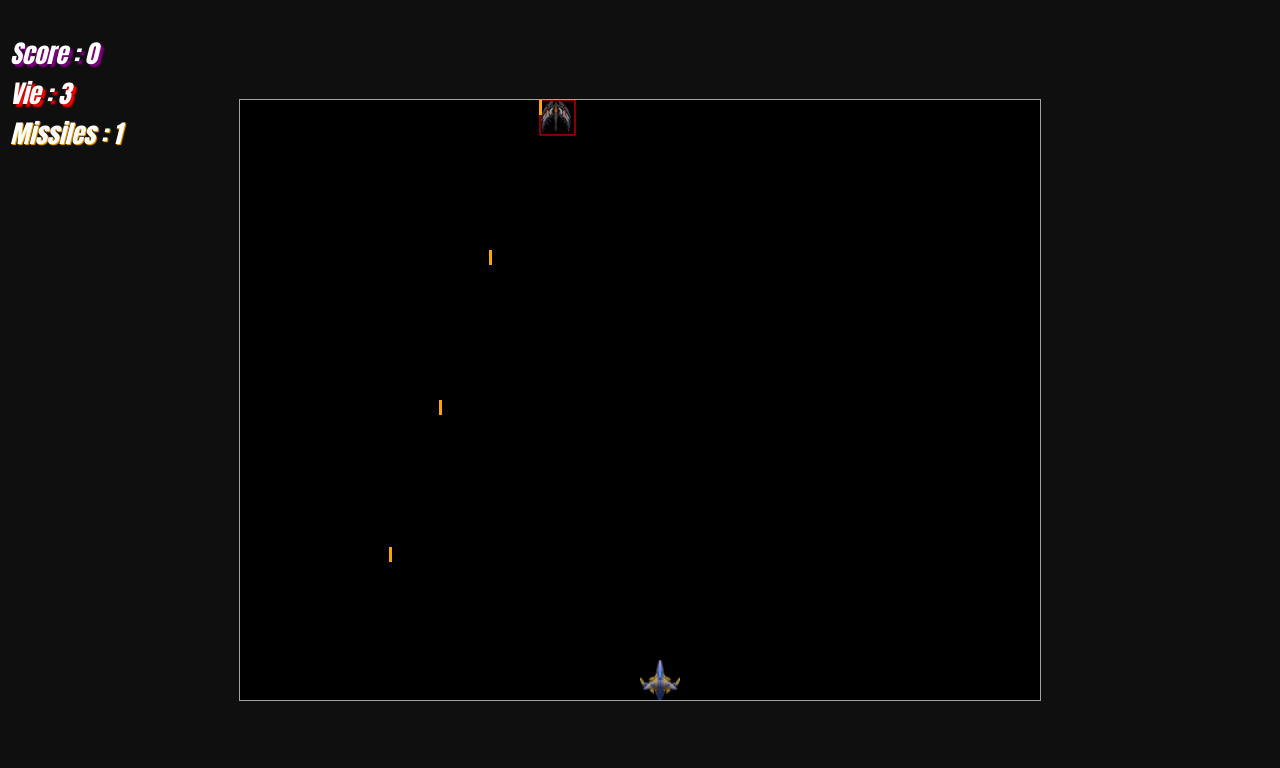
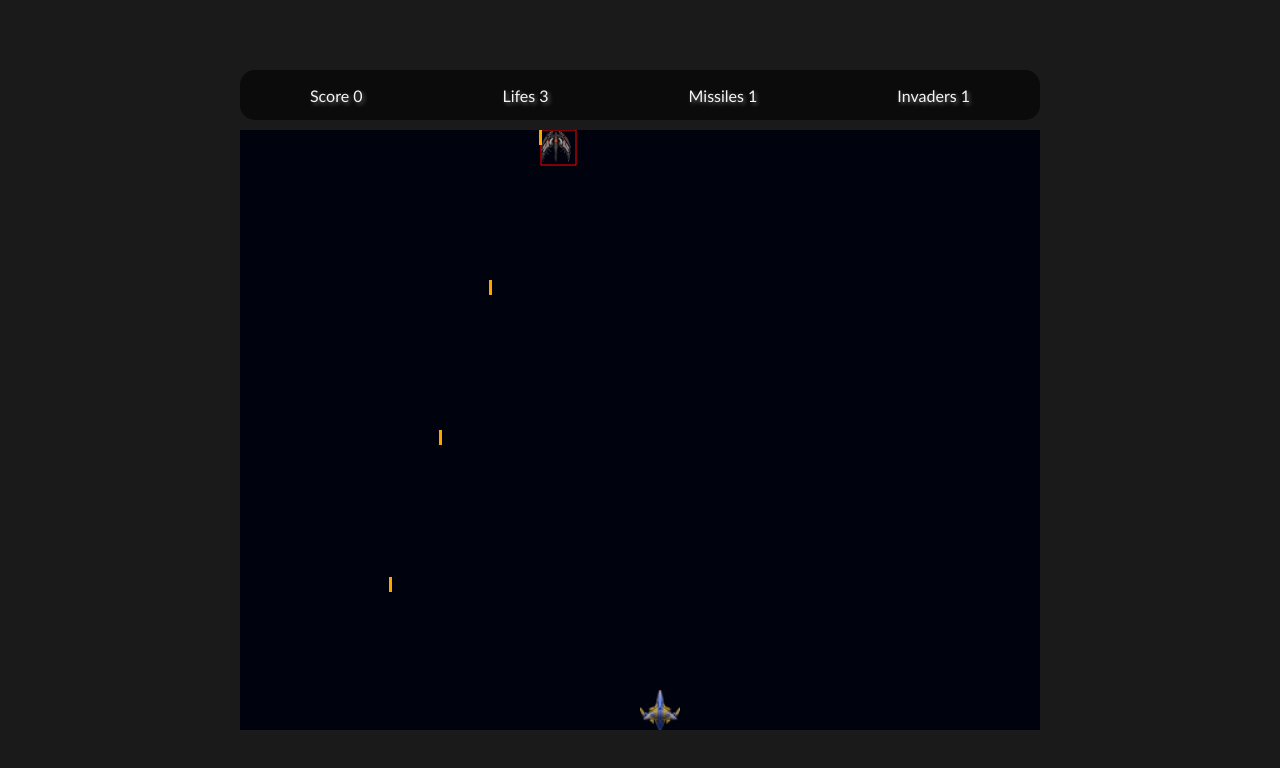
Before and after one commit to williamh973/space-battle-game, a plain HTML site: page index.html in a window 1280 px wide. Drawn offline with Linux system fonts and the light colour scheme.

Commit message:
game over system added

```diff
--- a/app.js
+++ b/app.js
@@ -5,25 +5,31 @@ import { checkAlienMissileOffscreenBottom, missilePlayerUpdate } from "./spawn-c
 import { particleUpdate } from "./spawn-controller/particle/particle-update.js";
 import { alienMissileFireRate } from "./spawn-controller/missile/alien-missile-fire-rate.js";
 import { playerMissileCollideInvaders } from "./spawn-controller/missile/player-missile-collide.js";
+import { displayInterface, updateInvaderNumber } from "./interface.js";
+import { checkIfGameOver } from "./game-over.js";
 
 
 
 init();
-
+displayInterface();
 
 const animate = () => {
     canvasParam.c.clearRect( 0, 0, canvasParam.canvas.width, canvasParam.canvas.height);
     requestAnimationFrame(animate);
 
     gameVariables.grids.forEach((grid, indexGrid) => {
+        updateInvaderNumber(grid);
+        alienMissileFireRate(grid);
+        grid.update();
         grid.drawDebugCollisionSquare();
-        grid.update();
-        alienMissileFireRate(grid);
+
+
         grid.invaders.forEach((invader, indexI) => {
             invader.update({
                 velocity : grid.velocity
             });
 
+            checkIfGameOver(invader);
             playerMissileCollideInvaders(grid, invader, indexGrid, indexI);
         })
     })
--- /dev/null
+++ b/game-over.js
@@ -0,0 +1,31 @@
+import { canvasParam } from "./canvasParam.js";
+import { gameVariables } from "./gameVariables.js";
+
+
+export const drawTextGameOver = () => {
+    canvasParam.c.font = '50px Arial';
+    canvasParam.c.fillStyle = 'black';
+    canvasParam.c.strokeStyle = 'white';
+    canvasParam.c.lineWidth = 3;
+    canvasParam.c.textAlign = 'center';
+    canvasParam.c.textBaseline = 'middle';
+    const text = 'GAME OVER';
+    const x = canvasParam.canvas.width / 2;
+    const y = canvasParam.canvas.height / 2;
+    canvasParam.c.strokeText(text, x, y);
+    canvasParam.c.fillText(text, x, y);
+};
+
+
+export const checkIfGameOver = (invader) => {
+    const invadersOffScreenOnBelow = invader.position.y + invader.height >= canvasParam.canvas.height;
+    const playerLifeEqualToZero = gameVariables.lifes === 0;
+
+  if (invadersOffScreenOnBelow || playerLifeEqualToZero) {
+      console.log();
+    return (
+        gameVariables.isGameOver = true,
+        drawTextGameOver()
+        )
+  }
+};
--- a/gameVariables.js
+++ b/gameVariables.js
@@ -7,9 +7,11 @@ export const gameVariables = {
   lifes : 3,
   level : 1,
   scoreTag : document.getElementById('score'),
-  lifeTag : document.getElementById('vie'),
-  tirTag : document.getElementById('tir'),
-  vie : 1,
+  lifeTag : document.getElementById('life'),
+  missileTag : document.getElementById('shoot'),
+  invaderTag : document.getElementById('invaders'),
+  invader : 0,
   score : 0,
-  majTir : 1
+  updateShoot : 1,
+  isGameOver : false
 }
--- a/index.html
+++ b/index.html
@@ -7,12 +7,16 @@
     <link rel="stylesheet" type="text/css" href="style.css">
     <title>Space battle</title>
 </head>
+
 <body>
 
+    <div id="hud">
+      <p class="element-hud" id="score"></p>
+      <p class="element-hud" id="life"></p>
+      <p class="element-hud" id="shoot"></p>
+      <p class="element-hud" id="invaders"></p>
+    </div>
     <canvas id="canvas"></canvas>
-    <p id="score"></p>
-    <p id="vie"></p>
-    <p id="tir"></p>
 
     <script src="app.js" type="module"></script>
 </body>
--- a/init.js
+++ b/init.js
@@ -8,12 +8,12 @@ export const init = () => {
     gameVariables.alienMissiles = [];
     gameVariables.particules = [];
     gameVariables.lifes = 3;
+    gameVariables.level = 1;
     gameVariables.scoreTag = document.getElementById('score');
-    gameVariables.lifeTag = document.getElementById('vie');
-    gameVariables.tirTag = document.getElementById('tir');
-    gameVariables.vie = 1;
+    gameVariables.lifeTag = document.getElementById('life');
+    gameVariables.missileTag = document.getElementById('shoot');
     gameVariables.score = 0;
-    gameVariables.majTir = 1
+    gameVariables.updateShoot = 1
     gameVariables.player = new Player();
     gameVariables.grids = [new Grid()];
 };
--- a/interface.js
+++ b/interface.js
@@ -1,50 +1,35 @@
 import { gameVariables } from "./gameVariables.js";
 import { init } from "./init.js";
-import { Alien } from "./spawn-controller/alien/alien-class.js";
 
 
-gameVariables.scoreTag.innerText = "Score : " + gameVariables.score;
-gameVariables.scoreTag.style.position = "absolute";
-gameVariables.scoreTag.style.top = "10px";
-gameVariables.scoreTag.style.left = "10px"
-gameVariables.scoreTag.style.font = "italic 25px impact"
-gameVariables.scoreTag.style.color = "white"
-gameVariables.scoreTag.style.textShadow = "3px 3px 2px purple"
+export const displayInterface = () => {
+  gameVariables.scoreTag.innerText = "Score  " + gameVariables.score;
+  gameVariables.lifeTag.innerText = "Lifes  " + gameVariables.lifes;
+  gameVariables.missileTag.innerText = "Missiles  " + gameVariables.updateShoot;
+  gameVariables.invaderTag.innerText = "Invaders  " + gameVariables.invader;
+};
 
-// la vie
-gameVariables.lifeTag.innerText = "Vie : " + gameVariables.lifes;
-gameVariables.lifeTag.style.position = "absolute";
-gameVariables.lifeTag.style.top = "50px";
-gameVariables.lifeTag.style.left = "10px"
-gameVariables.lifeTag.style.font = "italic 25px impact"
-gameVariables.lifeTag.style.color = "white"
-gameVariables.lifeTag.style.textShadow = "3px 3px 2px red"
-
-// les tirs effectués
-gameVariables.tirTag.innerText = "Missiles : " + gameVariables.majTir;
-gameVariables.tirTag.style.position = "absolute";
-gameVariables.tirTag.style.top = "90px";
-gameVariables.tirTag.style.left = "10px"
-gameVariables.tirTag.style.font = "italic 25px impact"
-gameVariables.tirTag.style.color = "white"
-gameVariables.tirTag.style.textShadow = "1px 1px 1px orange"
-
+export const updateInvaderNumber = (grid) => {
+    gameVariables.invader = grid.invaders.length;
+    gameVariables.invaderTag.innerText = "Invaders  " + gameVariables.invader;
+};
 
 export const spawnMissile = () => {
-    gameVariables.majTir += 1;
-    gameVariables.tirTag.innerText = "Missiles : " + gameVariables.majTir;
+    gameVariables.updateShoot += 1;
+    gameVariables.missileTag.innerText = "Missiles  " + gameVariables.updateShoot;
 };
 
-export const adStock = () => {
+export const addScore = () => {
     gameVariables.score += 1;
-    gameVariables.scoreTag.innerText = "Score : " + gameVariables.score
+    gameVariables.scoreTag.innerText = "Score  " + gameVariables.score
 };
 
 export const lostLife = () => {
-    gameVariables.lifes--;
-    gameVariables.lifeTag.innerText = "Vie : " + gameVariables.lifes;
-    if(gameVariables.lifes < 0 ){
-        alert('perdu');
-        init();
-    }
+    gameVariables.lifes -= 1;
+    gameVariables.lifeTag.innerText = "Lifes  " + gameVariables.lifes;
 };
+
+export const substractInvaders = () => {
+    gameVariables.invader -= 1;
+    gameVariables.invaderTag.innerText = "Invaders  " + gameVariables.invader;
+};
--- a/spawn-controller/alien/alien-class.js
+++ b/spawn-controller/alien/alien-class.js
@@ -1,4 +1,5 @@
 import { canvasParam } from "../../canvasParam.js";
+import { drawTextGameOver } from "../../game-over.js";
 import { gameVariables } from "../../gameVariables.js";
 import { AlienMissile } from "../missile/alien-missile-class.js";
 
@@ -19,11 +20,10 @@ export class Alien{
             this.width = 32;
             this.height = 32;
         }
-
     }
 
     draw(){
-        if(this.image){
+        if(this.image && !gameVariables.isGameOver) {
             canvasParam.c.drawImage(
                 this.image,
                 this.position.x,
@@ -38,16 +38,12 @@ export class Alien{
         if(this.image) {
           this.position.x += velocity.x;
           this.position.y += velocity.y;
-
-          if(this.position.y + this.height >= canvasParam.canvas.height) {
-              console.log('You loose');
-          }
         }
         this.draw();
     }
 
-    shoot(alienMissiles) {
-        if(this.position) {
+    shoot() {
+        if(this.position && !gameVariables.isGameOver) {
             gameVariables.alienMissiles.push(new AlienMissile({
                 position:{
                     x: this.position.x,
--- a/spawn-controller/grid/grid-class.js
+++ b/spawn-controller/grid/grid-class.js
@@ -12,14 +12,15 @@ export class Grid{
             x: 1,
             y: 0
         }
-        this.invaders = []
-        this.colums = 1 + gameVariables.score;
-        this.rows = 1 + gameVariables.score;
+        this.invaders = [];
+        this.colums = Math.round(1 + gameVariables.level / 4);
+        this.rows = Math.round(1 + gameVariables.level / 10);
         this.scale = 35;
         this.width = this.colums * this.scale;
         this.height = this.rows * this.scale;
         this.draw();
     }
+
     draw() {
         for (let x = 0; x < this.colums; x++) {
             for(let y = 0; y < this.rows; y++) {
@@ -32,6 +33,7 @@ export class Grid{
             }
         }
     }
+
     update() {
         this.position.x += this.velocity.x;
         this.position.y += this.velocity.y;
@@ -42,6 +44,7 @@ export class Grid{
             this.velocity.y = 34;
         }
     }
+
     drawDebugCollisionSquare() {
         const ctx = canvasParam.c;
         ctx.beginPath();
--- a/spawn-controller/missile/alien-missile-class.js
+++ b/spawn-controller/missile/alien-missile-class.js
@@ -1,4 +1,5 @@
 import { canvasParam } from "../../canvasParam.js";
+import { gameVariables } from "../../gameVariables.js";
 
 
 export class AlienMissile{
@@ -8,22 +9,28 @@ export class AlienMissile{
         this.width = 3;
         this.height = 15;
     }
+
     draw(){
       canvasParam.c.beginPath();
       canvasParam.c.save();
       canvasParam.c.fillStyle = 'orange';
+
       canvasParam.c.fillRect(
         this.position.x,
         this.position.y,
         this.width,
         this.height
         )
+
       canvasParam.c.fill()
       canvasParam.c.restore()
     }
+
     update(){
+      if(!gameVariables.isGameOver) {
         this.draw()
         this.position.x += this.velocity.x;
         this.position.y += this.velocity.y;
+      }
     }
 };
--- a/spawn-controller/missile/player-missile-class.js
+++ b/spawn-controller/missile/player-missile-class.js
@@ -1,4 +1,5 @@
 import { canvasParam } from "../../canvasParam.js";
+import { gameVariables } from "../../gameVariables.js";
 
 export class Missile{
     constructor({position}){
@@ -22,7 +23,9 @@ export class Missile{
       canvasParam.c.restore()
     }
     update(){
+      if(!gameVariables.isGameOver) {
         this.position.y += this.velocity.y;
         this.draw();
+      }
     }
 }
--- a/spawn-controller/player/player-class.js
+++ b/spawn-controller/player/player-class.js
@@ -21,22 +21,26 @@ export class Player{
     }
 
     draw(){
+        if(this.image && !gameVariables.isGameOver) {
             canvasParam.c.drawImage(
                 this.image,
                 this.position.x,
                 this.position.y,
                 this.width,
-            this.height
+                this.height,
             );
+        }
     }
 
     shoot(){
+        if (!gameVariables.isGameOver) {
             gameVariables.missiles.push(new Missile({
                 position:{
                     x: this.position.x + this.width/2,
                     y: this.position.y
                 },
             }));
+        }
     }
 
    update(){
--- a/style.css
+++ b/style.css
@@ -1,15 +1,32 @@
+* {
+    padding: 0;
+    margin: 0;
+}
+
 body{
-    margin: 0;
-    padding: 0;
-    background-color: rgba(0, 0, 0, 0.94);
-    width: 100%;
-    text-align: center;
+    background-color: rgba(0, 0, 0, 0.897);
+    width: 100vw;
+    height: 100vh;
+    display: flex;
+    flex-direction: column;
+    justify-content: center;
+    align-items: center;
+    gap: 10px;
 }
 
 #canvas{
-    background-color: rgb(0, 0, 0);
-    position: absolute;
-    top: 50%;
-    transform: translate(-50%, -50%);
-    border: 1px solid rgb(163, 163, 163);
+    background-color: rgb(0, 2, 14);
 }
+
+#hud {
+    background-color: rgba(0, 0, 0, 0.592);
+    width: 800px;
+    height: 50px;
+    border-radius: 15px;
+    display: flex;
+    justify-content: space-around;
+    align-items: center;
+    color: whitesmoke;
+    font-family: 'Trebuchet MS', 'Lucida Sans Unicode', 'Lucida Grande', 'Lucida Sans', Arial, sans-serif;
+    text-shadow: 2px 2px 4px rgba(255, 255, 255, 0.388);
+}
```
Also changed, not shown: spawn-controller/missile/player-missile-collide.js (+7 -11 lines). Lines whose indentation alone changed are shown as unchanged.
